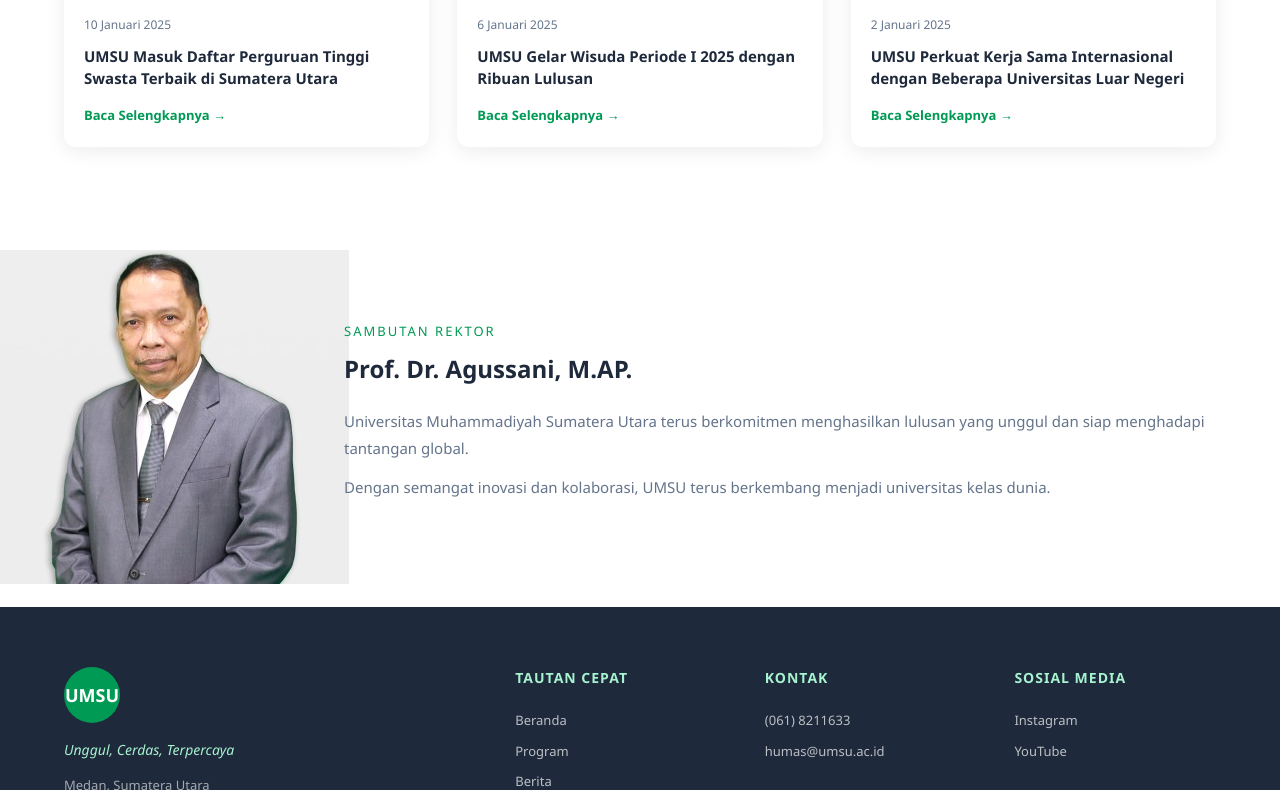
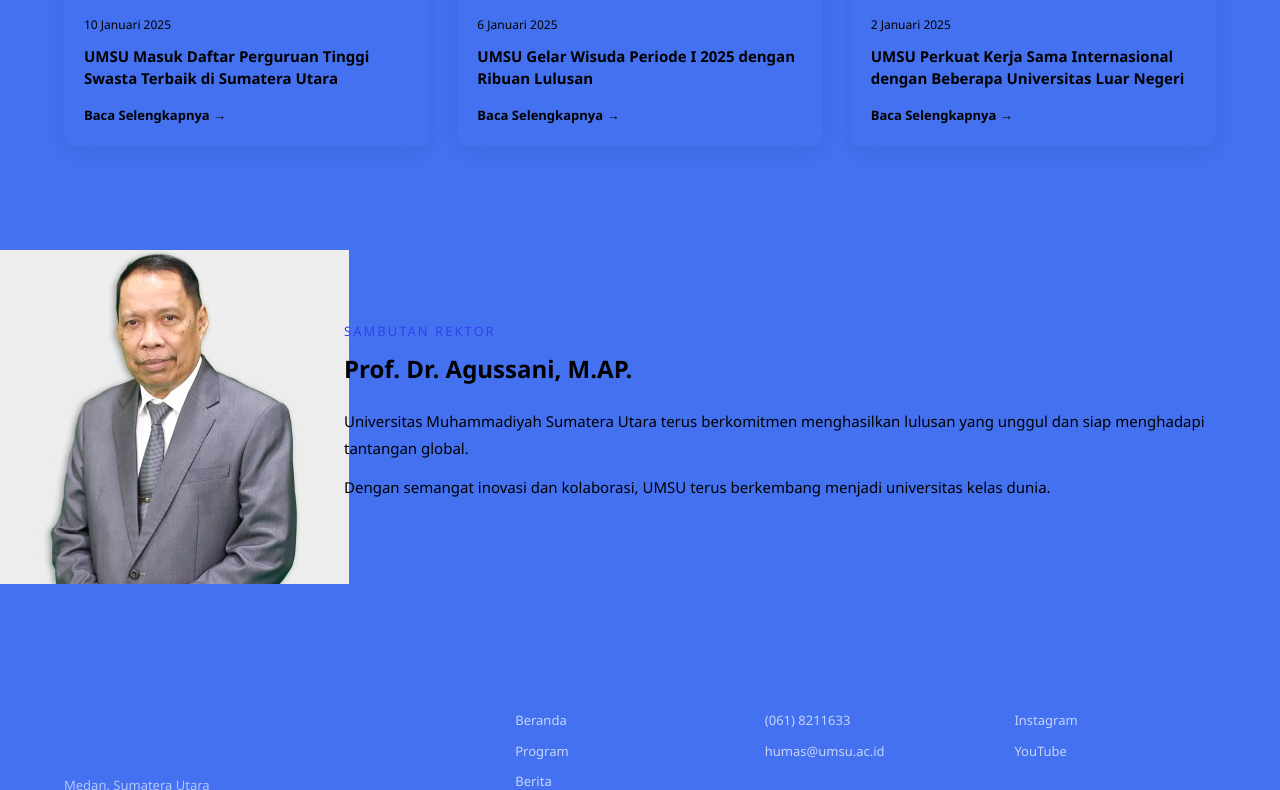
Before and after one commit to mawaddahfadilah/mawaddah-fadilah-2409010142, a plain HTML site: page index.html in a window 1280 px wide. Shown: the part 2010-2800 px from the top of the page. Drawn offline with Linux system fonts and the light colour scheme.

Commit message:
Update style.css

```diff
--- a/style.css
+++ b/style.css
@@ -5,13 +5,13 @@
 
 /* CSS VARIABLES - Palet Warna utama USU */
 :root {
-  --hijau-tua: #006b3c;
-  --hijau-muda: #009a55;
-  --hijau-terang: #a7f3d0;
-  --putih: #ffffff;
-  --abu-gelap: #1e293b;
-  --abu-muda: #64748b;
-  --bg-section: #f8fafc;
+  --biru-terang: #3242ea;
+  --biru-terang: #3242ea;
+  --biru-terang: #3242ea;
+  --putih: #4371f0;
+  ---biru-terang: #3242ea;
+  --biru-terang: #3242ea;
+  --biru-terang: #3242ea;
   --shadow: 0 4px 20px rgba(0, 0, 0, 0.08);
 }
 
@@ -134,9 +134,9 @@
   background-color: var(--hijau-tua);
   background-image: linear-gradient(
     135deg,
-    rgba(0, 107, 60, 0.95) 0%,
-    rgba(0, 154, 85, 0.85) 50%,
-    rgba(0, 107, 60, 0.95) 100%
+    rgba(11, 13, 144, 0.85) 50%,
+    rgba(11, 13, 144, 0.85) 50%,
+    rgba(11, 13, 144, 0.85) 50%
   );
   display: flex;
   align-items: center;
@@ -429,7 +429,7 @@
 }
 
 .sambutan-label {
-  color: var(--hijau-muda);
+  color: var(--biru-terang);
   font-size: 13px;
   letter-spacing: 2px;
   text-transform: uppercase;
@@ -439,7 +439,7 @@
 .sambutan-nama {
   font-size: 24px;
   font-weight: 800;
-  color: var(--abu-gelap);
+  color: var(--hitam);
   margin-bottom: 20px;
 }
 
@@ -528,7 +528,7 @@
    ============================================= */
 
 body.dark-mode {
-  background-color: #0f172a;
+  background-color: #2046a1;
   color: #e2e8f0;
 }
 
@@ -554,7 +554,7 @@
    ============================================= */
 
 #navbar.navbar-scroll {
-  background-color: rgba(0, 60, 30, 0.98);
+  background-color: rgba(24, 95, 227, 0.966);
   box-shadow: 0 4px 24px rgba(0, 0, 0, 0.25);
   padding: 0;
 }
```
